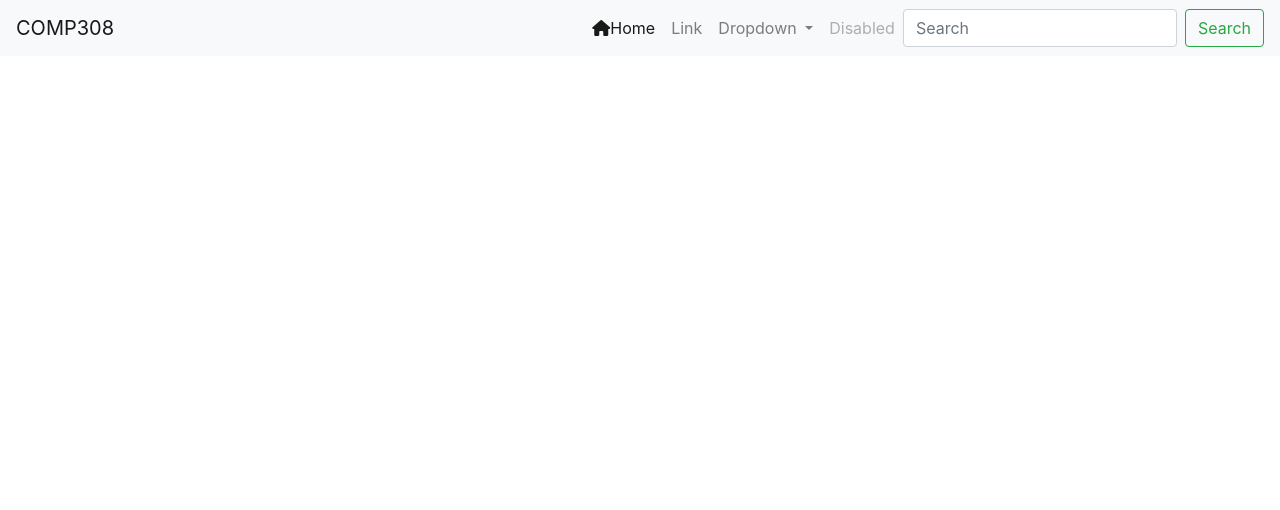
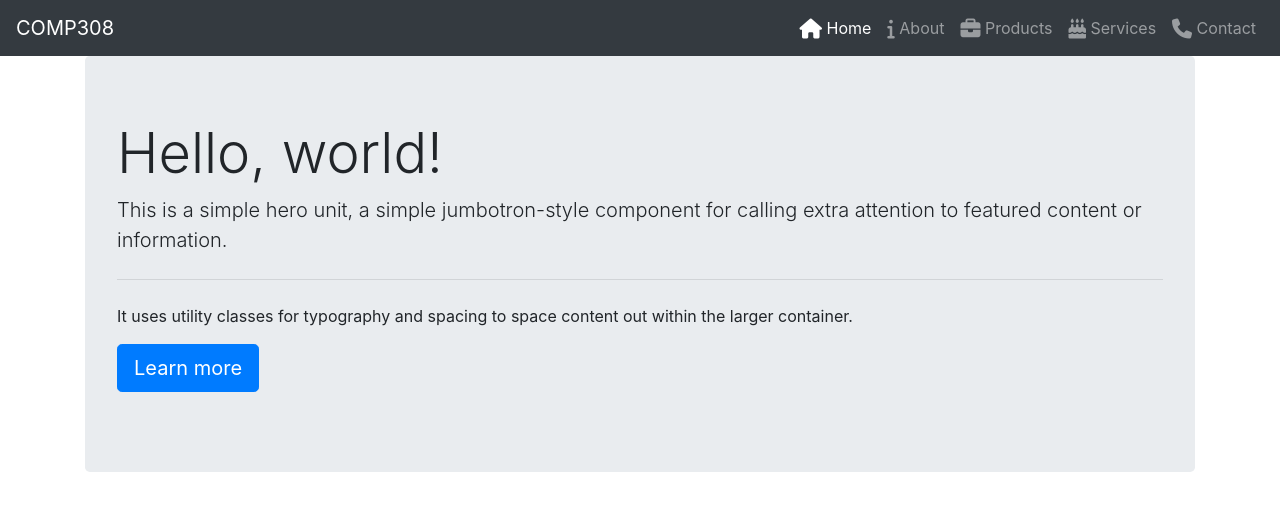
Before and after one commit to gr8sid/COMP308-W2019-Lesson1, a plain HTML site: page Scripts/index.html in a window 1280 px wide. Drawn offline with nearby package versions, Linux system fonts and the light colour scheme.

Commit message:
Commit Bootstrap and Font-Awesome

```diff
--- a/Scripts/index.html
+++ b/Scripts/index.html
@@ -11,7 +11,7 @@
 
 </head>
 <body>
-    <nav class="navbar navbar-expand-lg navbar-light bg-light">
+    <nav class="navbar navbar-expand-lg navbar-dark bg-dark">
         <a class="navbar-brand" href="#">COMP308</a>
         <button class="navbar-toggler" type="button" data-toggle="collapse" data-target="#navbarSupportedContent" aria-controls="navbarSupportedContent" aria-expanded="false" aria-label="Toggle navigation">
           <span class="navbar-toggler-icon"></span>
@@ -20,35 +20,40 @@
         <div class="collapse navbar-collapse" id="navbarSupportedContent">
           <ul class="navbar-nav ml-auto">
             <li class="nav-item active">
-              <a class="nav-link" href="#"><i class="fas fa-home"></i>Home <span class="sr-only">(current)</span></a>
+              <a class="nav-link" href="#"><i class="fa fa-lg fa-home"></i> Home <span class="sr-only">(current)</span></a>
             </li>
             <li class="nav-item">
-              <a class="nav-link" href="#">Link</a>
-            </li>
-            <li class="nav-item dropdown">
-              <a class="nav-link dropdown-toggle" href="#" id="navbarDropdown" role="button" data-toggle="dropdown" aria-haspopup="true" aria-expanded="false">
-                Dropdown
-              </a>
-              <div class="dropdown-menu" aria-labelledby="navbarDropdown">
-                <a class="dropdown-item" href="#">Action</a>
-                <a class="dropdown-item" href="#">Another action</a>
-                <div class="dropdown-divider"></div>
-                <a class="dropdown-item" href="#">Something else here</a>
-              </div>
+              <a class="nav-link" href="#"><i class="fa fa-lg fa-info"></i> About</a>
             </li>
             <li class="nav-item">
-              <a class="nav-link disabled" href="#" tabindex="-1" aria-disabled="true">Disabled</a>
-            </li>
+                <a class="nav-link" href="#"><i class="fa fa-lg fa-briefcase"></i> Products</a>
+              </li>
+              <li class="nav-item">
+                <a class="nav-link" href="#"><i class="fa fa-lg fa-birthday-cake"></i> Services</a>
+              </li>
+              <li class="nav-item">
+                <a class="nav-link" href="#"><i class="fa fa-lg fa-phone"></i> Contact</a>
+              </li>
           </ul>
-          <form class="form-inline my-2 my-lg-0">
-            <input class="form-control mr-sm-2" type="search" placeholder="Search" aria-label="Search">
-            <button class="btn btn-outline-success my-2 my-sm-0" type="submit">Search</button>
-          </form>
         </div>
       </nav>
-    <script src="../Scripts/app.js"></script>
+
+      <div class="container">
+        <div class="jumbotron">
+            <h1 class="display-4">Hello, world!</h1>
+            <p class="lead">This is a simple hero unit, a simple jumbotron-style component for calling extra attention to featured content or information.</p>
+            <hr class="my-4">
+            <p>It uses utility classes for typography and spacing to space content out within the larger container.</p>
+            <p class="lead">
+              <a class="btn btn-primary btn-lg" href="#" role="button">Learn more</a>
+            </p>
+          </div>
+      </div>
+
+
+    <!-- 3rd party javascript libraries-->
     <script src="../node_modules/jquery/dist/jquery.min.js"></script>
     <script src="../node_modules/bootstrap/dist/js/bootstrap.min.js"></script>
-
+    <script src="../Scripts/app.js"></script>
 </body>
 </html>
```
